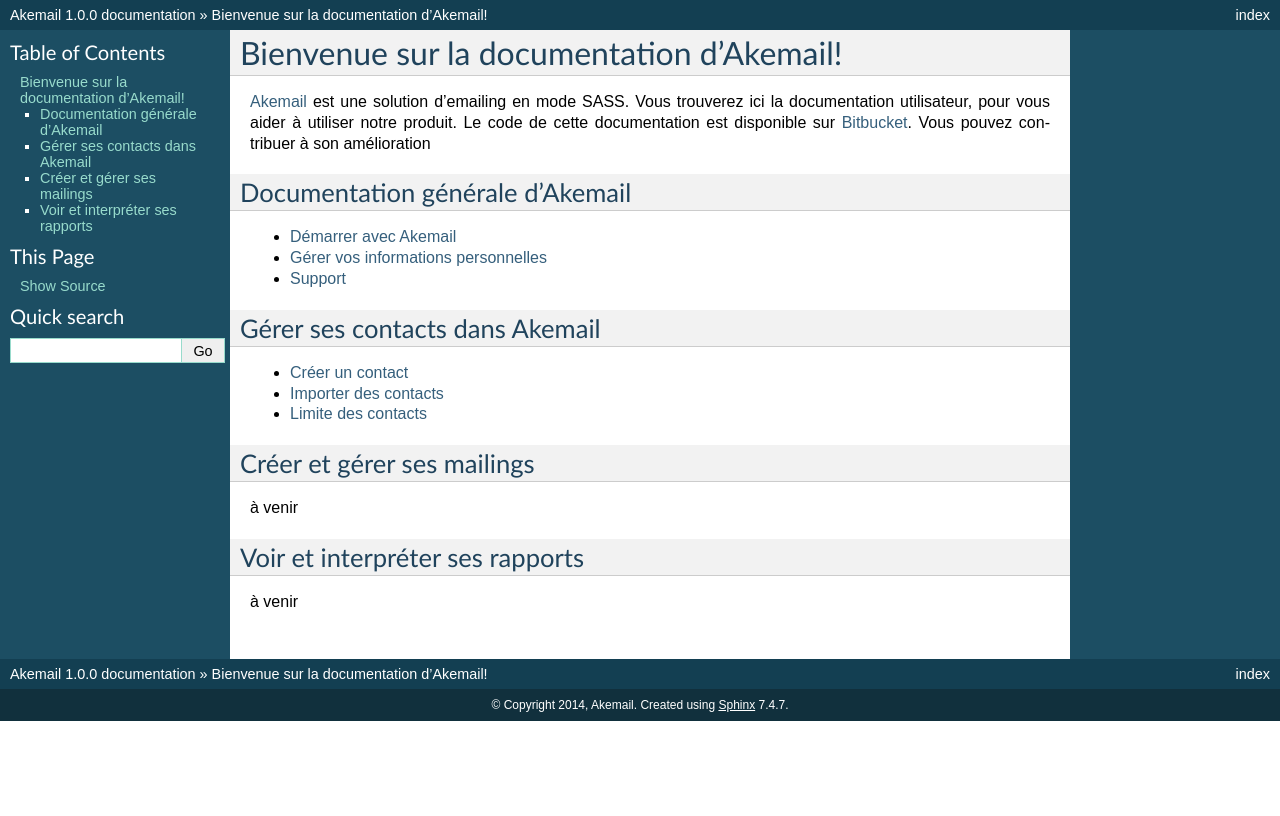
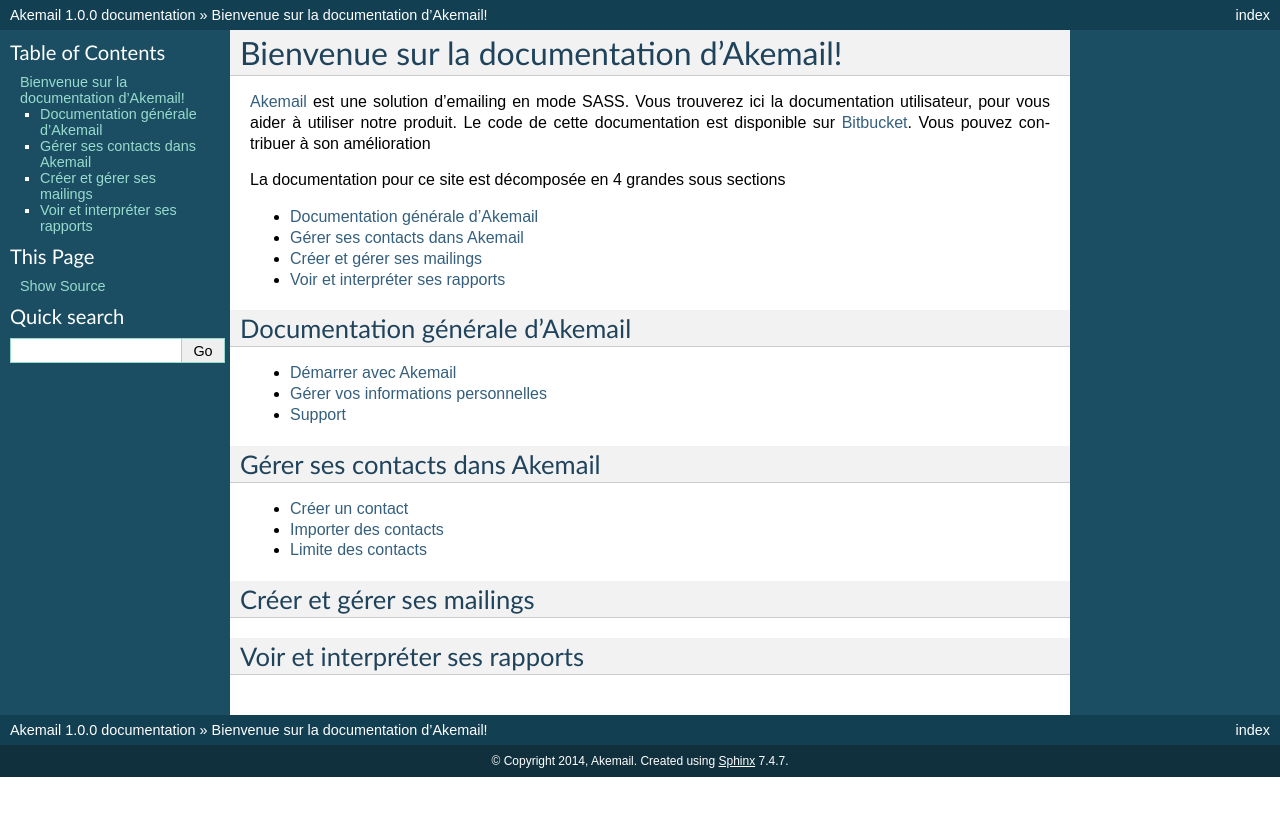
Before and after one commit to 11h42/akemail-documentation, a Sphinx documentation site: the page built from docs/index.rst, in a window 1280 px wide. Shown: the top 816 px of the page. Built offline with Sphinx 7.4.7, drawn with Linux system fonts in a browser that asks for light colours.

Commit message:
fix pdf generation error

```diff
--- a/docs/index.rst
+++ b/docs/index.rst
@@ -11,30 +11,47 @@
 .. _Akemail: https://akemail.fr/
 .. _Bitbucket: https://bitbucket.org/akemail/akemail_documentation
 
+La documentation pour ce site est décomposée en 4 grandes sous sections
+
+* :ref:`akemail-docs`
+* :ref:`contact-docs`
+* :ref:`mailing-docs`
+* :ref:`report-docs`
+
+
+.. _akemail-docs:
 
 Documentation générale d'Akemail
-================================
+--------------------------------
 
-* :ref:`ref-akemail_start`
-* :ref:`ref-handle_information`
-* :ref:`ref-support`
+.. toctree::
+   :maxdepth: 1
+
+   akemail_start
+   handle_information
+   support
 
 
+.. _contact-docs:
+
 Gérer ses contacts dans Akemail
-===============================
+-------------------------------
 
-* :ref:`ref-create_contact`
-* :ref:`ref-import_contacts`
-* :ref:`ref-contact_limit`
+.. toctree::
+   :maxdepth: 1
+
+   create_contact
+   import_contacts
+   contact_limit
 
 
+.. _mailing-docs:
+
 Créer et gérer ses mailings
-===========================
-
-à venir
+---------------------------
 
 
+.. _report-docs:
+
 Voir et interpréter ses rapports
-================================
-
-à venir
+--------------------------------
```
